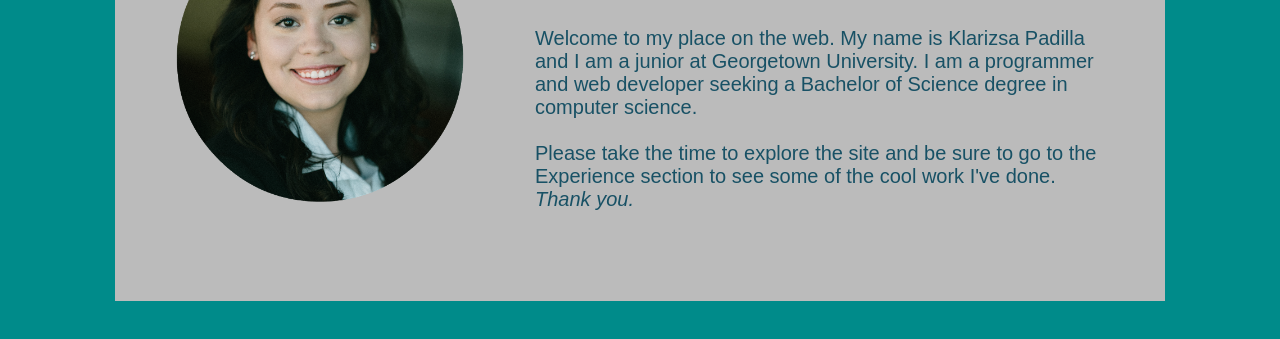
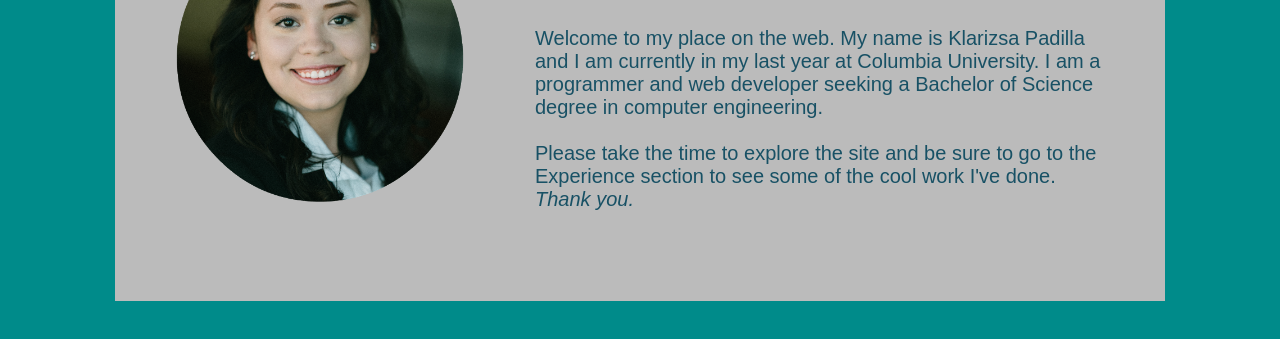
Before and after one commit to KlarizsaPadilla/KlarizsaPadilla.github.io, a plain HTML site: page index.html in a window 1280 px wide. Shown: the part 413-752 px from the top of the page. Drawn offline with Linux system fonts and the light colour scheme.

Commit message:
Small revisions

```diff
--- a/index.html
+++ b/index.html
@@ -46,8 +46,7 @@
 
 					<h1>Welcome!</h1>
 
-					<div id="welcome">Welcome to my place on the web. My name is Klarizsa Padilla and I am a junior at Georgetown
-						University. I am a programmer and web developer seeking a Bachelor of Science degree in computer science.
+					<div id="welcome">Welcome to my place on the web. My name is Klarizsa Padilla and I am currently in my last year at Columbia University. I am a programmer and web developer seeking a Bachelor of Science degree in computer engineering.
 						<br/><br/>
 						Please take the time to explore the site and be sure to go to the Experience section to see some of the
 						cool work I've done. <i>Thank you.</i>
```
Also changed, not shown: aboutMe.html (+1 -1 lines), contactMe.html (+1 -1 lines), 3 other files.
